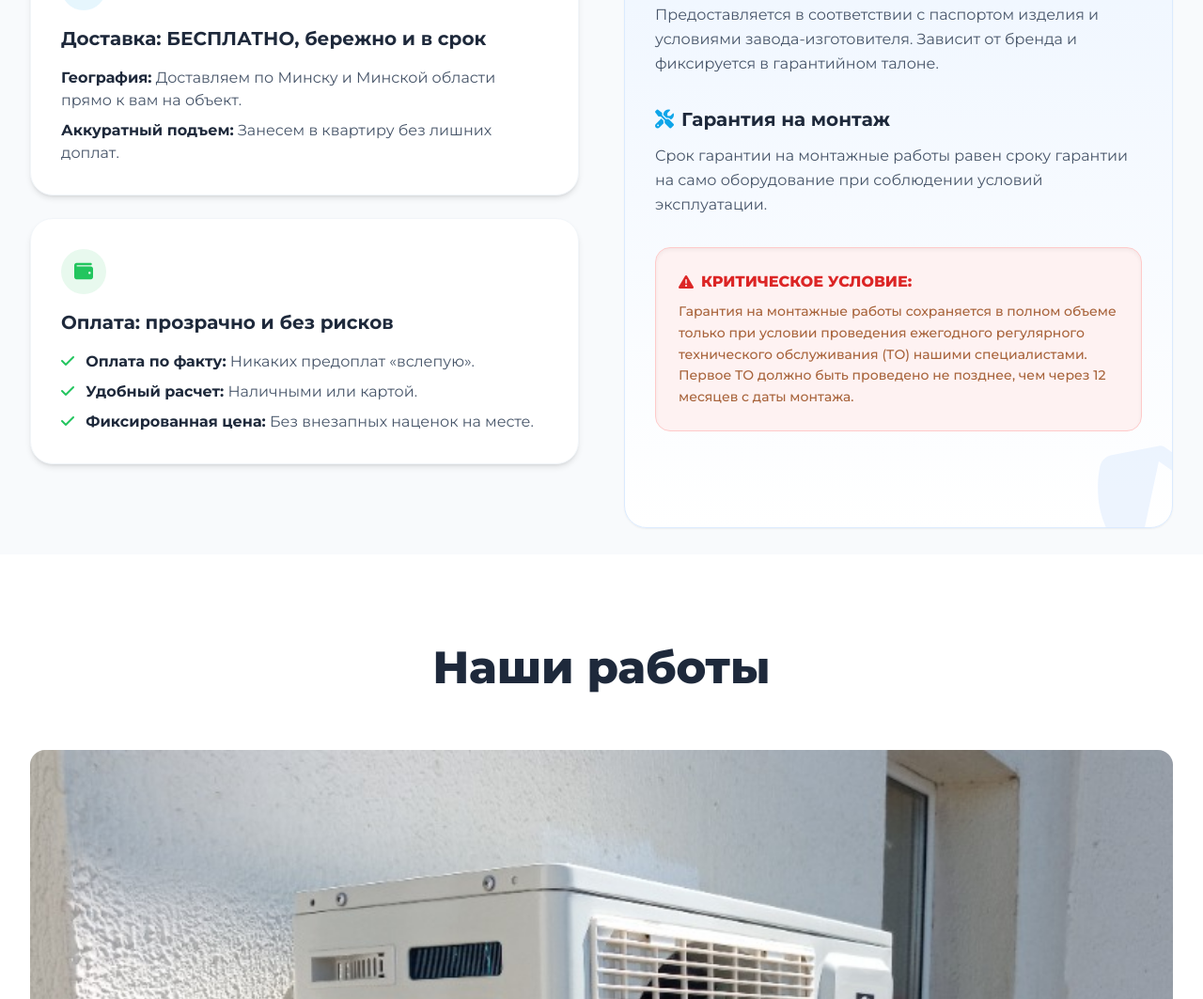
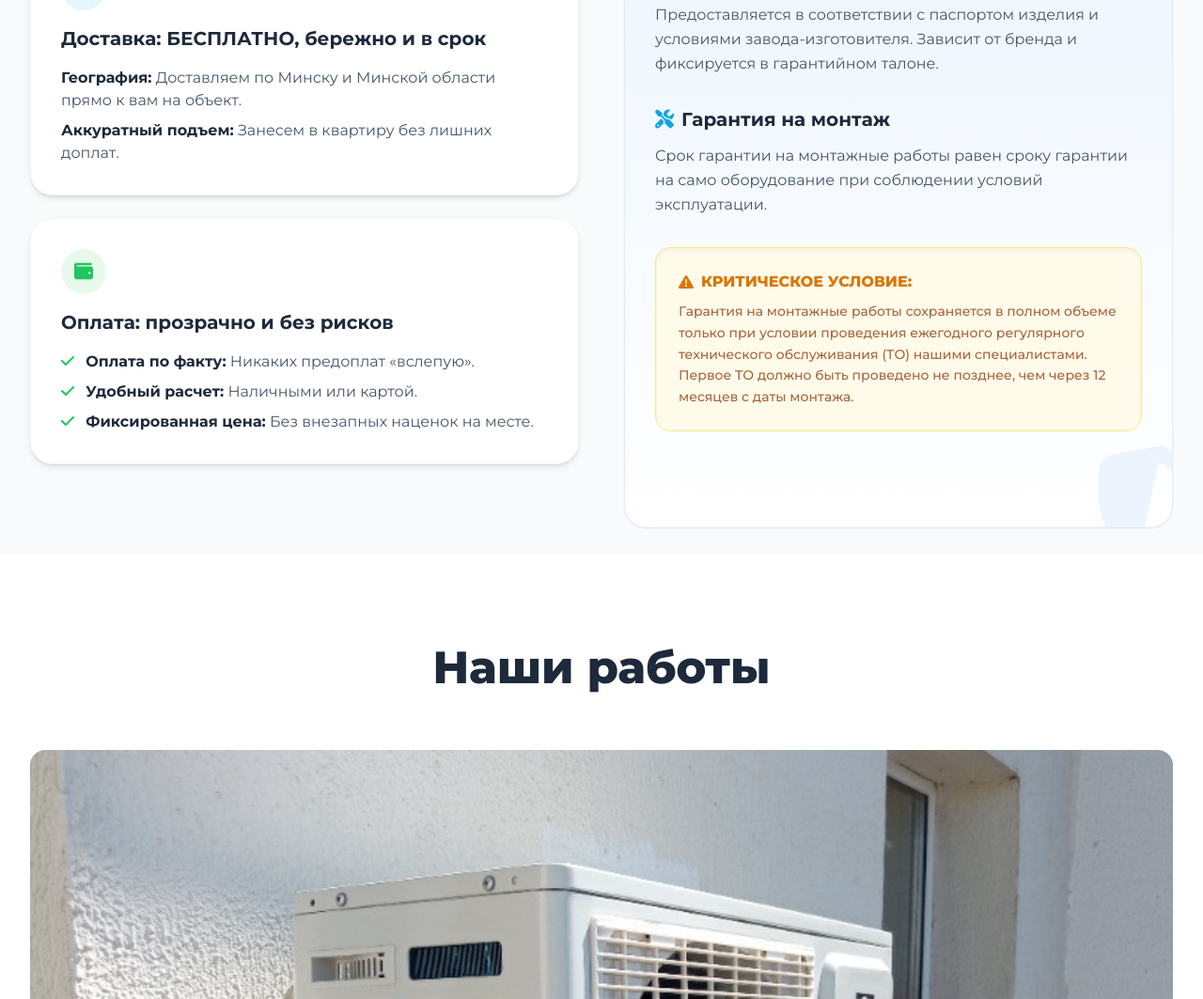
Before and after one commit to yaroslavkiri4ykknifhit-max/cond, a website: page index.html in a window 1280 px wide. Shown: the part 6224-7287 px from the top of the page at 94% size. Drawn offline with nearby package versions, Linux system fonts and the light colour scheme.

Commit message:
Change warranty critical condition colors to amber

```diff
--- a/index.html
+++ b/index.html
@@ -545,8 +545,8 @@
                                 <h3 class="text-xl font-bold text-slate-800 mb-3 flex items-center gap-2"><i class="fa-solid fa-screwdriver-wrench text-primary"></i> Гарантия на монтаж</h3>
                                 <p class="text-slate-600 leading-relaxed">Срок гарантии на монтажные работы равен сроку гарантии на само оборудование при соблюдении условий эксплуатации.</p>
                             </div>
-                            <div class="bg-red-50 p-6 rounded-2xl border border-red-200 shadow-inner">
-                                <h3 class="text-base font-extrabold text-red-600 mb-2 flex items-center gap-2"><i class="fa-solid fa-triangle-exclamation"></i> КРИТИЧЕСКОЕ УСЛОВИЕ:</h3>
+                            <div class="bg-amber-50 p-6 rounded-2xl border border-amber-200 shadow-inner">
+                                <h3 class="text-base font-extrabold text-amber-600 mb-2 flex items-center gap-2"><i class="fa-solid fa-triangle-exclamation"></i> КРИТИЧЕСКОЕ УСЛОВИЕ:</h3>
                                 <p class="text-amber-800/80 text-sm font-medium leading-relaxed">Гарантия на монтажные работы сохраняется в полном объеме только при условии проведения ежегодного регулярного технического обслуживания (ТО) нашими специалистами. Первое ТО должно быть проведено не позднее, чем через 12 месяцев с даты монтажа.</p>
                             </div>
                         </div>
```
